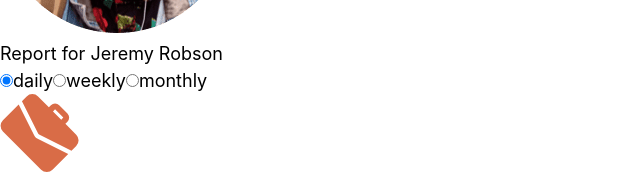
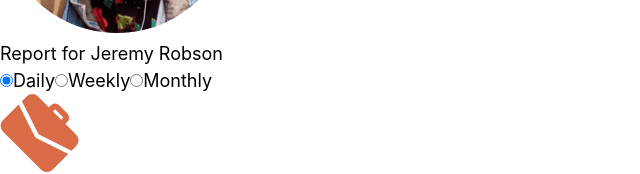
Before and after one commit to CalfMoon-Challenges/time-tracking-dashboard, a React (Vite) app: page / in a window 1280 px wide. Shown: the part 201-375 px from the top of the page, without its empty margins (0-640 px from the left). Built offline with nearby package versions, Linux system fonts and the light colour scheme.

Commit message:
fix: capitalize uncapitalized words asper design

```diff
--- a/src/MainBody.jsx
+++ b/src/MainBody.jsx
@@ -7,9 +7,9 @@ export default function (props) {
   const selectedTime = props.time;
   const lyToNormal = {
     // this is used to convert daily to weekly etc
-    daily: "day",
-    weekly: "week",
-    monthly: "month",
+    daily: "Day",
+    weekly: "Week",
+    monthly: "Month",
   };
 
   return (
--- a/src/UserCard.jsx
+++ b/src/UserCard.jsx
@@ -26,7 +26,7 @@ export default function (prop) {
               onChange={(e) => prop.setTime(e.target.value)}
             />
             <label htmlFor={value} className="time-selector__label">
-              {value}
+              {value.charAt(0).toUpperCase() + value.slice(1)}
             </label>
           </React.Fragment>
         ))}
```
